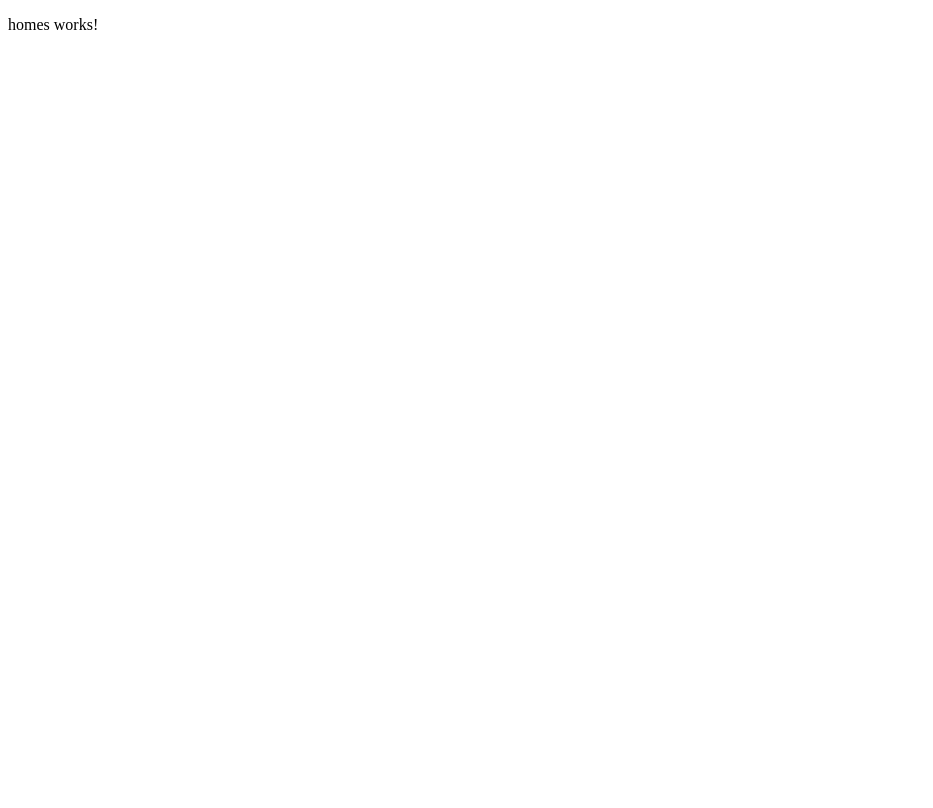
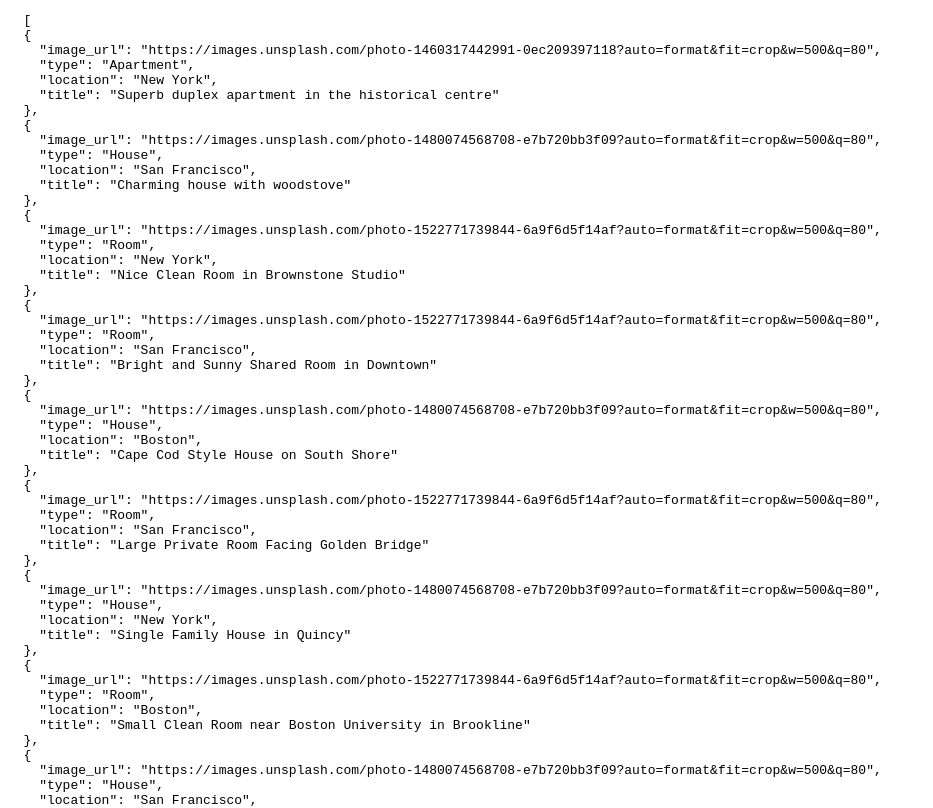
Before and after one commit to Umesh02/home-rentals, an Angular app: page /homes in a window 1280 px wide. Shown: the top 808 px of the page, without its empty margins (0-933 px from the left). Built offline with nearby package versions, Linux system fonts and the light colour scheme.

Commit message:
End of L6:  Added Data Service to Fetch Data

```diff
--- /dev/null
+++ b/src/app/data.service.ts
@@ -0,0 +1,13 @@
+import { Injectable } from '@angular/core';
+import { HttpClient } from '@angular/common/http';
+
+@Injectable({
+  providedIn: 'root'
+})
+export class DataService {
+  constructor(private httpClient: HttpClient) {}
+
+  getHomes() {
+    return this.httpClient.get('assets/homes.json');
+  }
+}
--- a/src/app/homes/homes.component.html
+++ b/src/app/homes/homes.component.html
@@ -1 +1,3 @@
-<p>homes works!</p>
+<pre>
+  {{ homes$ | async | json }}
+</pre>
--- a/src/app/homes/homes.component.ts
+++ b/src/app/homes/homes.component.ts
@@ -1,11 +1,14 @@
 import { Component, OnInit } from '@angular/core';
+import { DataService } from '../data.service';
 
 @Component({
   selector: 'app-homes',
   templateUrl: './homes.component.html'
 })
 export class HomesComponent implements OnInit {
-  constructor() {}
+  homes$ = this.dataService.getHomes();
+
+  constructor(private dataService: DataService) {}
 
   ngOnInit() {}
 }
```
Also changed, not shown: src/app/app.module.ts (+4 -10 lines).
